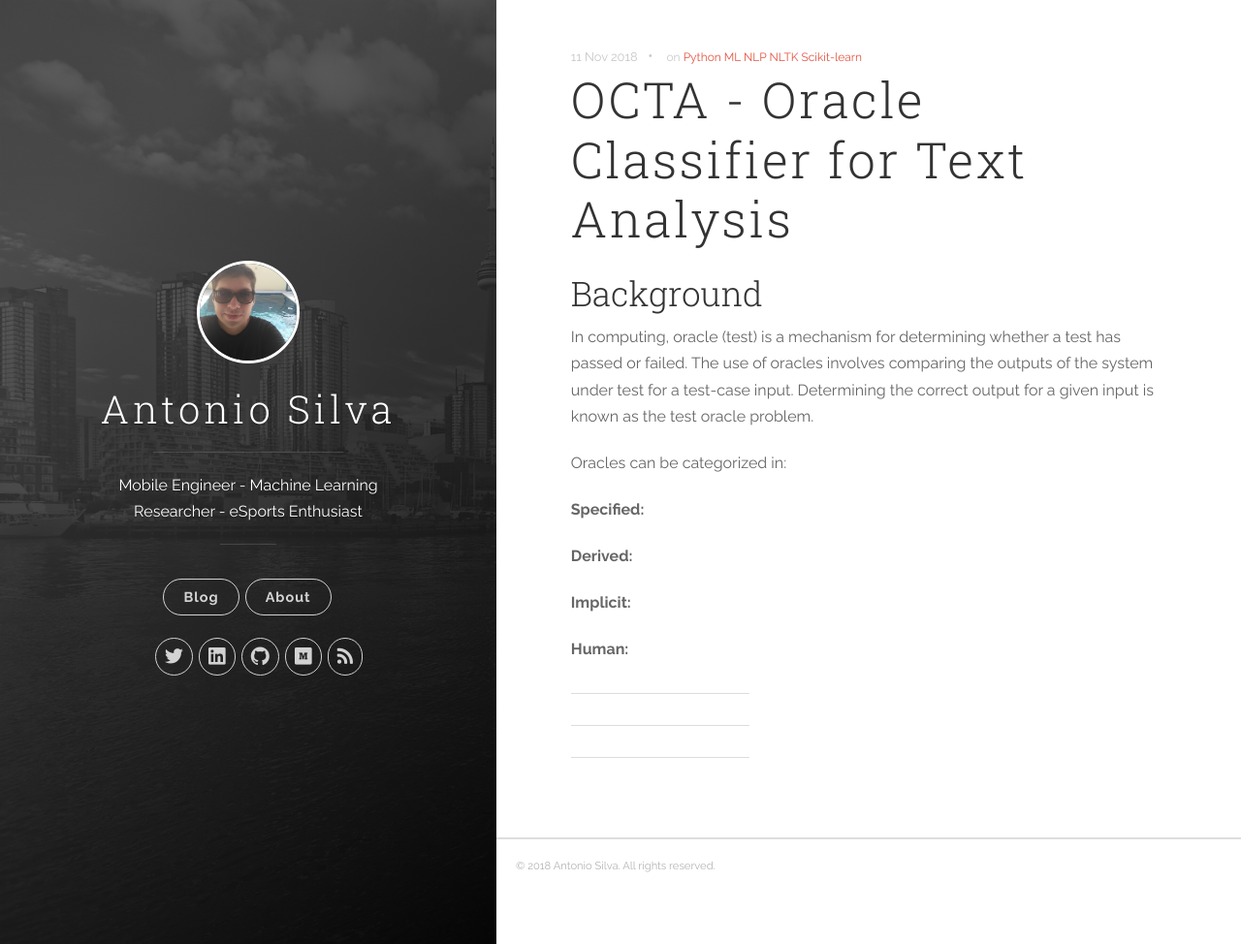
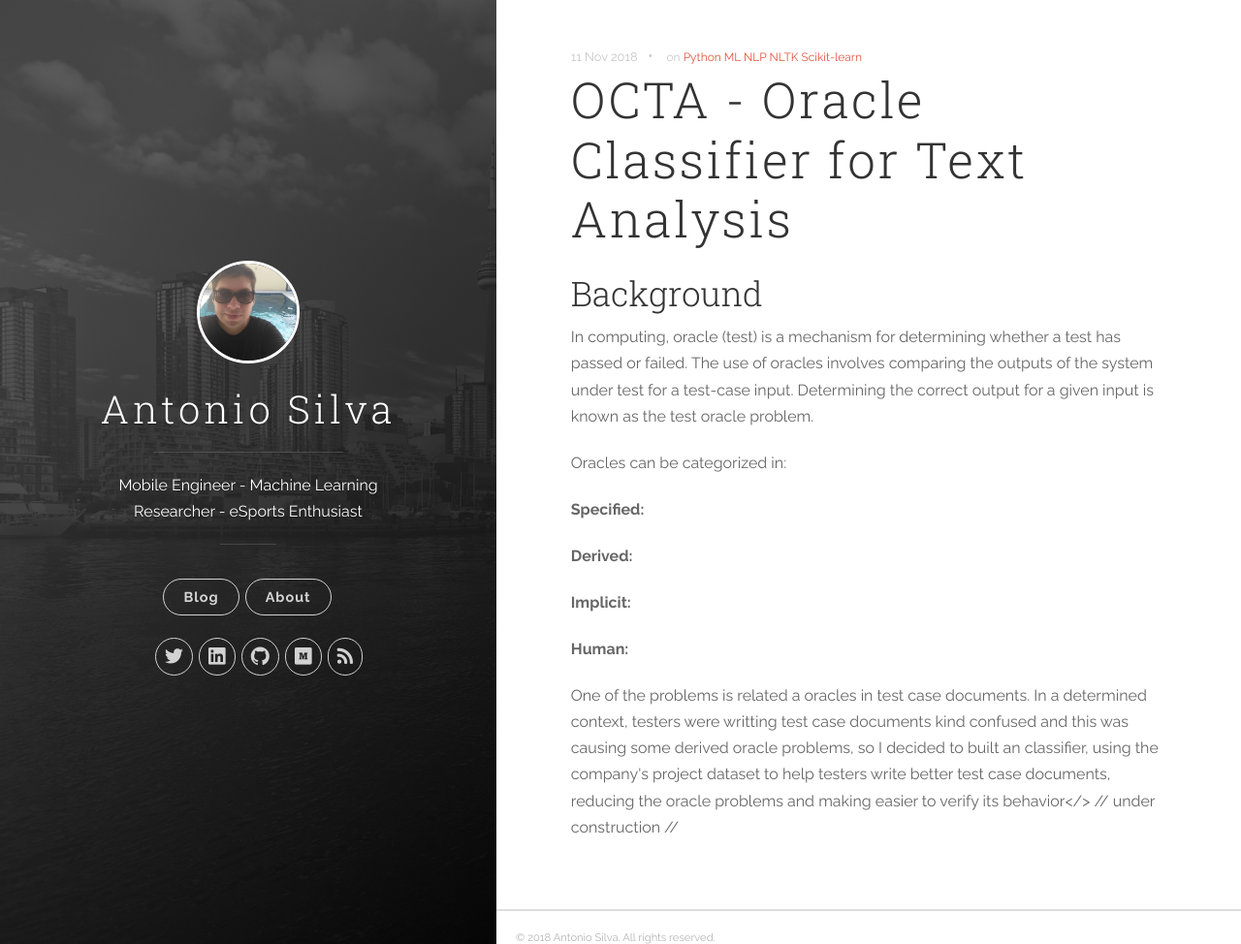
Before and after one commit to antoniosj/antoniosj.github.io, a Jekyll site: the page built from _posts/2018-11-11-octa.markdown, in a window 1280 px wide and 974 px high. Shown: the whole window at 97% size. Built offline with Jekyll 4.4.1, drawn with Linux system fonts in a browser that asks for light colours.

Commit message:
Update 2018-11-11-octa.markdown

```diff
--- a/_posts/2018-11-11-octa.markdown
+++ b/_posts/2018-11-11-octa.markdown
@@ -20,6 +20,7 @@ Determining the correct output for a given input is known as the test oracle pro
 
 **Human:**
 
+<p>One of the problems is related a oracles in test case documents. In a determined context, testers were writting test case documents kind confused and this was causing some derived oracle problems, so I decided to built an classifier, using the company's project dataset to help testers write better test case documents, reducing the oracle problems and making easier to verify its behavior</>
 
 
-<hr><hr><hr>
+// under construction //
```
